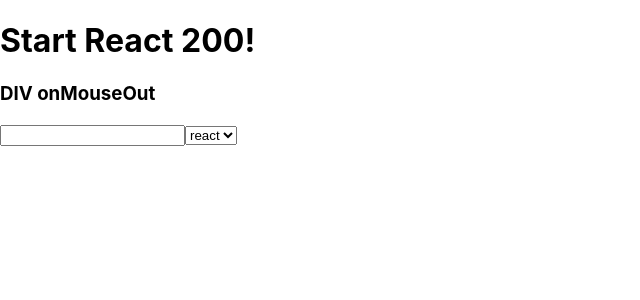
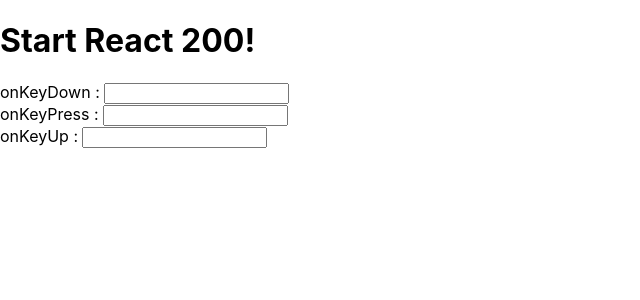
Before and after one commit to prsn-ts/react200, a React (Create React App) app: page / in a window 1280 px wide. Shown: the top 300 px of the page, without its empty margins (0-640 px from the left). Built offline with nearby package versions, Linux system fonts and the light colour scheme.

Commit message:
key 이벤트 사용하기(onKeyDown,onKeyPress,onKeyUp)_중급 071

```diff
--- a/src/App.js
+++ b/src/App.js
@@ -1,11 +1,11 @@
 import React from 'react';
-import ReactMouseOut from './R070_onMouseOut'
+import ReactOnKey from './R071_OnKey'
 
 function App() {
   return (
     <div>
       <h1>Start React 200!</h1>
-      <ReactMouseOut/>
+      <ReactOnKey/>
     </div>
   );
 }
--- /dev/null
+++ b/src/R071_OnKey.js
@@ -0,0 +1,23 @@
+import React, { Component } from 'react';
+
+class R071_OnKey extends Component {
+    OnKey(event, e) {
+        const val = e.target.value;
+        console.log('event : '+event+", value: "+val);
+    }
+
+    render() {
+        return (
+            <>
+                onKeyDown : <input type="text"
+                onKeyDown={e => this.OnKey('onKeyDown', e)}/><br />
+                onKeyPress : <input type="text"
+                onKeyPress={e => this.OnKey('onKeyPress', e)}/><br />
+                onKeyUp : <input type="text"
+                onKeyUp={e => this.OnKey('onKeyUp', e)}/><br />
+            </>
+        )
+    }
+}
+
+export default R071_OnKey;
```
